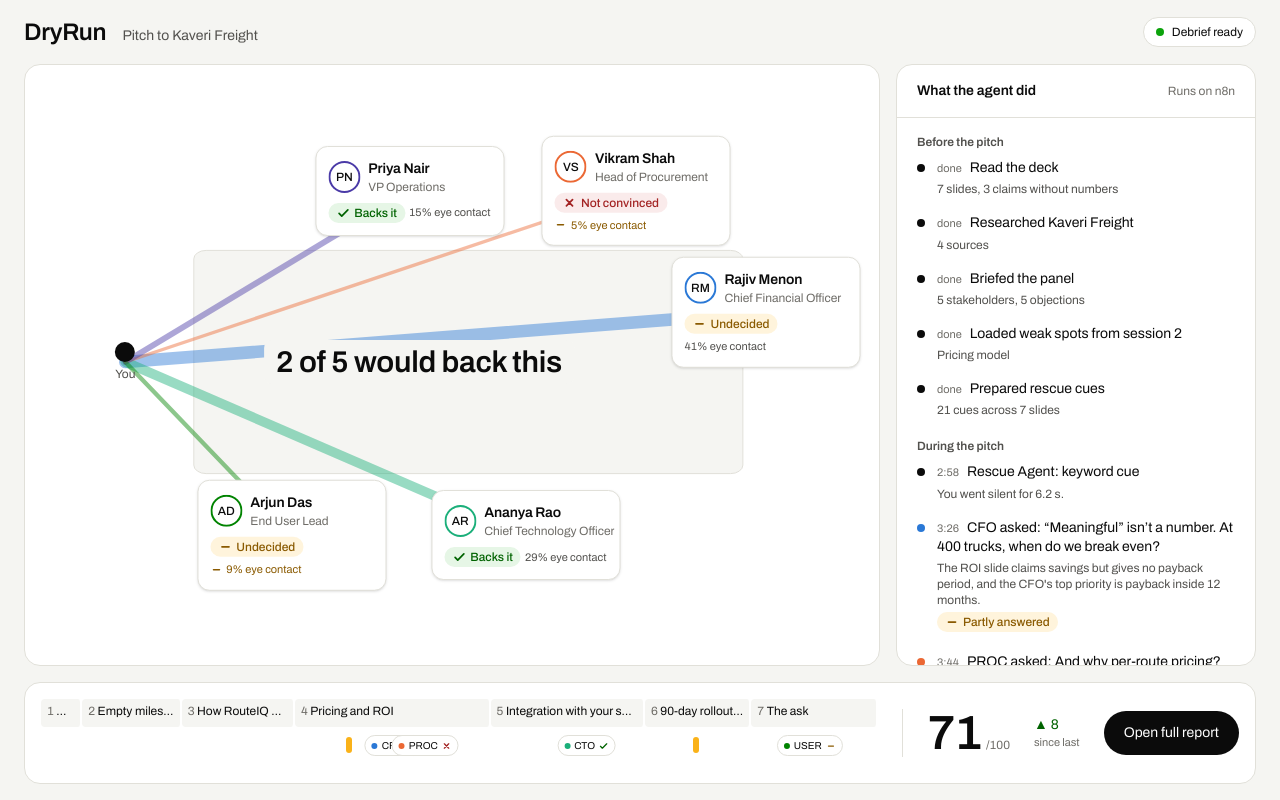
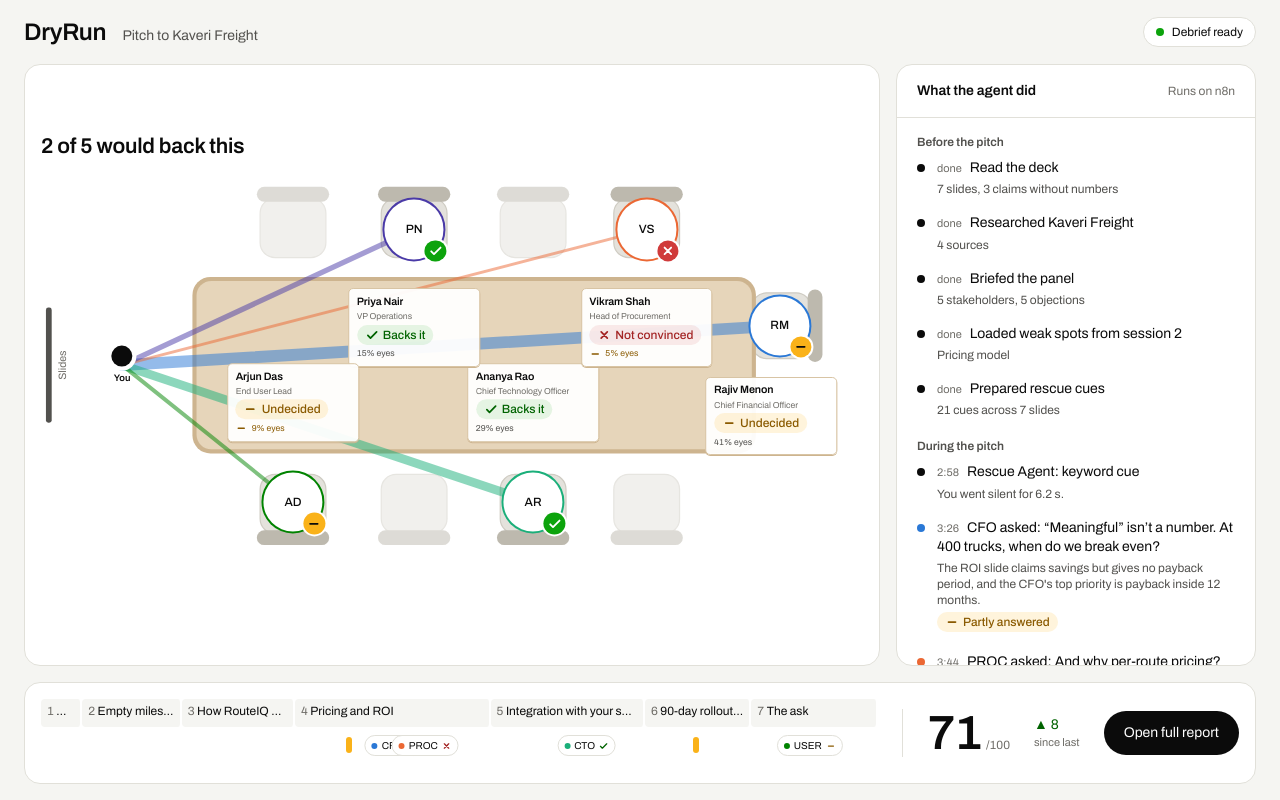
Before and after one commit to aryankalra404/HackSprint, a Next.js app in the folder web/: page /s/demo in a window 1280 px wide. Built offline with nearby package versions, Linux system fonts and the light colour scheme.

Commit message:
draw the dashboard room as an overhead boardroom with chairs and name cards

```diff
--- a/web/src/components/dashboard/RoomBoard.tsx
+++ b/web/src/components/dashboard/RoomBoard.tsx
@@ -2,12 +2,32 @@ import type { PersonaId, SessionRecord } from "@/lib/contract";
 import { PERSONA_STYLE, PRESENTER_SEAT, SEATS, TABLE } from "@/lib/personas";
 import { PersonaAvatar, StancePill, StatusIcon } from "../ui";
 
-// Top-down view of the VR boardroom: presenter on the left, room z runs left to right, x top to bottom.
-const Z = [-8.4, -0.6];
-const X = [-5.95, -3.1];
-const left = (z: number) => ((z - Z[0]) / (Z[1] - Z[0])) * 100;
-const top = (x: number) => ((x - X[0]) / (X[1] - X[0])) * 100;
+// Overhead plan of the VR boardroom, drawn on a fixed 1000 x 560 canvas that scales with the screen.
+// Room z runs left to right (presenter at the screen end), room x top to bottom.
+// The short axis is stretched a little so the name cards fit on the table.
+const W = 1000;
+const H = 560;
+const Z = [-8.35, -0.75];
+const X = [-6.0, -3.08];
+const u = (z: number) => ((z - Z[0]) / (Z[1] - Z[0])) * W;
+const v = (x: number) => ((x - X[0]) / (X[1] - X[0])) * H;
+const pct = (n: number, of: number) => `${(n / of) * 100}%`;
 const LOW_SHARE = 0.1;
+
+const TABLE_BOX = { x: u(TABLE.zMin), y: v(TABLE.xMin), w: u(TABLE.zMax) - u(TABLE.zMin), h: v(TABLE.xMax) - v(TABLE.xMin) };
+const TABLE_MID = v((TABLE.xMin + TABLE.xMax) / 2);
+const HEAD_END = u(TABLE.zMax);
+
+// Chairs around the table that nobody sits in, so it reads as a real boardroom
+const EMPTY_CHAIRS = [
+  { x: -5.4, z: -6.02 },
+  { x: -5.4, z: -3.8 },
+  { x: -3.67, z: -4.9 },
+  { x: -3.67, z: -2.75 },
+];
+
+type Side = "top" | "bottom" | "head";
+const sideOf = (x: number, z: number): Side => (u(z) > HEAD_END ? "head" : v(x) < TABLE_MID ? "top" : "bottom");
 
 interface Props {
   session: SessionRecord;
@@ -20,98 +40,135 @@ export function RoomBoard({ session, onOpen }: Props) {
   const total = dwell ? Object.values(dwell).reduce((a, b) => a + (b ?? 0), 0) || 1 : 1;
   const share = (id: PersonaId) => (dwell ? (dwell[id] ?? 0) / total : null);
   const backing = debrief?.stakeholders.filter((s) => s.stance === "backs").length ?? 0;
-  const presenter = { x: left(PRESENTER_SEAT.z), y: top(PRESENTER_SEAT.x) };
+  const you = { x: u(PRESENTER_SEAT.z), y: v(PRESENTER_SEAT.x) };
 
   return (
-    <div className="relative size-full min-h-[460px]">
-      <svg viewBox="0 0 100 100" preserveAspectRatio="none" className="absolute inset-0 size-full" aria-hidden="true">
-        <rect
-          x={left(TABLE.zMin)}
-          y={top(TABLE.xMin)}
-          width={left(TABLE.zMax) - left(TABLE.zMin)}
-          height={top(TABLE.xMax) - top(TABLE.xMin)}
-          rx={1.5}
-          fill="var(--color-paper)"
-          stroke="var(--color-line)"
-          vectorEffect="non-scaling-stroke"
-        />
+    <div className="relative size-full min-h-[420px]" style={{ containerType: "size" }}>
+      <div
+        className="absolute inset-0 m-auto"
+        style={{ width: `min(100cqw, calc(100cqh * ${W / H}))`, aspectRatio: `${W} / ${H}`, containerType: "inline-size" }}
+      >
+        <svg viewBox={`0 0 ${W} ${H}`} className="absolute inset-0 size-full" aria-hidden="true">
+          {/* Slide screen on the wall behind the presenter */}
+          <rect x={6} y={TABLE_MID - 70} width={7} height={140} rx={3} fill="var(--color-ink-2)" />
+          <text x={30} y={TABLE_MID} transform={`rotate(-90 30 ${TABLE_MID})`} textAnchor="middle" className="fill-muted text-[13px]">
+            Slides
+          </text>
+
+          {EMPTY_CHAIRS.map((c) => (
+            <Chair key={`${c.x},${c.z}`} cx={u(c.z)} cy={v(c.x)} side={sideOf(c.x, c.z)} empty />
+          ))}
+          {bundle.personas.map((p) => (
+            <Chair key={p.id} cx={u(SEATS[p.id].z)} cy={v(SEATS[p.id].x)} side={sideOf(SEATS[p.id].x, SEATS[p.id].z)} />
+          ))}
+
+          {/* Table: light oak with a darker edge */}
+          <rect {...rect(TABLE_BOX)} rx={22} fill="#cdb48f" />
+          <rect x={TABLE_BOX.x + 5} y={TABLE_BOX.y + 5} width={TABLE_BOX.w - 10} height={TABLE_BOX.h - 10} rx={18} fill="#e6d5ba" />
+
+          {/* Where the presenter looked: line weight is share of eye contact */}
           {bundle.personas.map((p) => {
             const s = share(p.id);
             if (s == null) return null;
             return (
               <line
                 key={p.id}
-              x1={presenter.x}
-              y1={presenter.y}
-              x2={left(SEATS[p.id].z)}
-              y2={top(SEATS[p.id].x)}
+                x1={you.x}
+                y1={you.y}
+                x2={u(SEATS[p.id].z)}
+                y2={v(SEATS[p.id].x)}
                 stroke={PERSONA_STYLE[p.id].color}
-              strokeOpacity={0.45}
-              strokeWidth={2 + s * 26}
+                strokeOpacity={0.5}
+                strokeWidth={2 + s * 30}
                 strokeLinecap="round"
-              vectorEffect="non-scaling-stroke"
               />
             );
           })}
         </svg>
 
-      {/* Middle of the table */}
-      <div
-        className="absolute -translate-x-1/2 -translate-y-1/2 text-center"
-        style={{ left: `${(left(TABLE.zMin) + left(TABLE.zMax)) / 2 - 6}%`, top: `${(top(TABLE.xMin) + top(TABLE.xMax)) / 2}%` }}
+        {debrief ? (
+          <p className="absolute top-0 left-0 font-display text-[2.6cqw] leading-none">
+            {backing} of {debrief.stakeholders.length} would back this
+          </p>
+        ) : (
+          <p
+            className="absolute flex -translate-x-1/2 -translate-y-1/2 items-baseline gap-[1cqw] text-[1.2cqw] whitespace-nowrap text-[#6b5641]"
+            style={{ left: pct(TABLE_BOX.x + TABLE_BOX.w * 0.43, W), top: pct(TABLE_MID, H) }}
           >
-        {debrief ? (
-          <p className="rounded-lg bg-paper px-3 py-1 font-display text-2xl xl:text-3xl">{backing} of {debrief.stakeholders.length} would back this</p>
-        ) : (
-          <p className="text-xs text-muted">
-            Join in the headset with
-            <span className="block font-display text-3xl tracking-[0.3em] text-ink xl:text-4xl">{bundle.join_code}</span>
+            Join code
+            <span className="font-display text-[3cqw] leading-none tracking-[0.2em] text-[#4a3826]">{bundle.join_code}</span>
           </p>
         )}
+
+        {/* Presenter */}
+        <div className="absolute flex -translate-x-1/2 -translate-y-1/2 flex-col items-center gap-[0.4cqw]" style={{ left: pct(you.x, W), top: pct(you.y, H) }}>
+          <span className="size-[2.6cqw] rounded-full bg-ink ring-[0.5cqw] ring-surface" aria-hidden="true" />
+          <span className="text-[1.15cqw] font-semibold">You</span>
         </div>
 
-      {/* Presenter */}
-      <div className="absolute flex -translate-x-1/2 -translate-y-1/2 flex-col items-center gap-1" style={{ left: `${presenter.x}%`, top: `${presenter.y}%` }}>
-        <span className="size-5 rounded-full bg-ink" aria-hidden="true" />
-        <span className="text-xs text-ink-2">You</span>
-      </div>
-
-      {/* Seats */}
+        {/* Stakeholders: portrait in the chair, name card on the table in front of them */}
         {bundle.personas.map((p) => {
+          const seat = SEATS[p.id];
+          const side = sideOf(seat.x, seat.z);
           const verdict = debrief?.stakeholders.find((s) => s.persona_id === p.id);
-        const objection = p.objections[0];
           const s = share(p.id);
+          const card =
+            side === "head"
+              ? { left: u(seat.z) - 10, top: v(seat.x) + 62, anchor: "-translate-x-1/2" }
+              : side === "top"
+                ? { left: u(seat.z), top: TABLE_BOX.y + 14, anchor: "-translate-x-1/2" }
+                : { left: u(seat.z), top: TABLE_BOX.y + TABLE_BOX.h - 14, anchor: "-translate-x-1/2 -translate-y-full" };
           return (
+            <div key={p.id}>
               <button
-            key={p.id}
+                type="button"
+                tabIndex={-1}
+                aria-hidden="true"
+                onClick={() => onOpen(p.id)}
+                className="absolute -translate-x-1/2 -translate-y-1/2 rounded-full transition-transform hover:scale-105"
+                style={{ left: pct(u(seat.z), W), top: pct(v(seat.x), H) }}
+              >
+                <PersonaAvatar id={p.id} name={p.display_name} size="7.2cqw" stance={verdict?.stance} />
+              </button>
+              <button
                 type="button"
                 onClick={() => onOpen(p.id)}
-            className="absolute flex w-[23%] max-w-60 -translate-x-1/2 -translate-y-1/2 flex-col gap-2 rounded-xl border border-line bg-surface p-3 text-left shadow-sm hover:border-ink"
-            style={{ left: `${left(SEATS[p.id].z)}%`, top: `${top(SEATS[p.id].x)}%` }}
+                className={`absolute flex w-[16cqw] flex-col gap-[0.35cqw] rounded-[0.6cqw] border border-[#d8c4a4] bg-surface/95 px-[0.9cqw] py-[0.7cqw] text-left shadow-[0_1px_0_#cdb48f] hover:border-ink ${card.anchor}`}
+                style={{ left: pct(card.left, W), top: pct(card.top, H) }}
               >
-            <span className="flex items-center gap-2">
-              <PersonaAvatar id={p.id} name={p.display_name} size={32} />
-              <span className="min-w-0">
-                <span className="block truncate font-display text-sm">{p.display_name}</span>
-                <span className="block truncate text-xs text-muted">{PERSONA_STYLE[p.id].role}</span>
-              </span>
-            </span>
-            {verdict ? (
-              <span className="flex flex-wrap items-center justify-between gap-1">
+                <span className="truncate font-display text-[1.3cqw] leading-tight">{p.display_name}</span>
+                <span className="truncate text-[1.05cqw] leading-tight text-muted">{PERSONA_STYLE[p.id].role}</span>
+                {verdict && (
+                  <span className="flex flex-wrap items-center justify-between gap-[0.3cqw] text-[1.05cqw]">
                     <StancePill stance={verdict.stance} />
                     {s != null && (
-                  <span className={`inline-flex items-center gap-1 text-[11px] ${s < LOW_SHARE ? "text-warn-ink" : "text-ink-2"}`}>
+                      <span className={`inline-flex items-center gap-1 ${s < LOW_SHARE ? "text-warn-ink" : "text-ink-2"}`}>
                         {s < LOW_SHARE && <StatusIcon tone="warn" className="size-3" />}
-                    {Math.round(s * 100)}% eye contact
+                        {Math.round(s * 100)}% eyes
                       </span>
                     )}
                   </span>
-            ) : (
-              objection && <span className="line-clamp-2 text-xs text-ink-2">{objection.text}</span>
                 )}
               </button>
+            </div>
           );
         })}
       </div>
+    </div>
   );
 }
+
+function rect(b: { x: number; y: number; w: number; h: number }) {
+  return { x: b.x, y: b.y, width: b.w, height: b.h };
+}
+
+// Top-down office chair: seat, with the backrest on the side away from the table
+function Chair({ cx, cy, side, empty = false }: { cx: number; cy: number; side: Side; empty?: boolean }) {
+  const rotate = side === "top" ? 0 : side === "bottom" ? 180 : 90;
+  return (
+    <g transform={`translate(${cx} ${cy}) rotate(${rotate})`} opacity={empty ? 0.5 : 1}>
+      <rect x={-40} y={-38} width={80} height={72} rx={18} fill="#e4e2dc" stroke="#cfccc3" strokeWidth={1.5} />
+      <rect x={-44} y={-52} width={88} height={18} rx={9} fill="#bdb9ae" />
+    </g>
+  );
+}
--- a/web/src/components/ui.tsx
+++ b/web/src/components/ui.tsx
@@ -1,6 +1,6 @@
 import type { ReactNode } from "react";
 import type { PersonaId, StakeholderVerdict, Verdict } from "@/lib/contract";
-import { PERSONA_STYLE } from "@/lib/personas";
+import { PERSONA_PORTRAIT, PERSONA_STYLE } from "@/lib/personas";
 
 export function Card({ title, aside, children, className = "" }: { title?: string; aside?: ReactNode; children: ReactNode; className?: string }) {
   return (
@@ -16,19 +16,44 @@ export function Card({ title, aside, children, className = "" }: { title?: strin
   );
 }
 
-export function PersonaAvatar({ id, name, size = 40 }: { id: PersonaId; name: string; size?: number }) {
+// Portrait rendered from the VR avatar when there is one, initials otherwise.
+// With a stance, a small badge on the ring shows the verdict (the label sits next to it).
+export function PersonaAvatar({
+  id,
+  name,
+  size = 40,
+  stance,
+}: {
+  id: PersonaId;
+  name: string;
+  size?: number | string;
+  stance?: StakeholderVerdict["stance"];
+}) {
   const initials = name
     .split(" ")
     .map((w) => w[0])
     .join("")
     .slice(0, 2);
+  const portrait = PERSONA_PORTRAIT[id];
+  const tone = stance && STANCE[stance][0];
   return (
-    <span
-      aria-hidden="true"
-      className="inline-flex shrink-0 items-center justify-center rounded-full bg-surface text-xs font-medium text-ink"
-      style={{ width: size, height: size, boxShadow: `inset 0 0 0 2px ${PERSONA_STYLE[id].color}` }}
-    >
-      {initials}
+    <span aria-hidden="true" className="relative inline-flex shrink-0" style={{ width: size, height: size }}>
+      <span
+        className="inline-flex size-full items-center justify-center overflow-hidden rounded-full bg-surface text-xs font-medium text-ink"
+        style={{ boxShadow: `0 0 0 2px ${PERSONA_STYLE[id].color}` }}
+      >
+        {portrait ? (
+          // eslint-disable-next-line @next/next/no-img-element -- small static files, sized by the parent
+          <img src={portrait} alt="" className="size-full object-cover" />
+        ) : (
+          initials
+        )}
+      </span>
+      {tone && (
+        <span className={`absolute -right-[4%] -bottom-[4%] flex size-[36%] items-center justify-center rounded-full ring-2 ring-surface ${BADGE[tone]}`}>
+          <StatusIcon tone={tone} className="size-[70%]" />
+        </span>
+      )}
     </span>
   );
 }
@@ -49,6 +74,8 @@ const TONE: Record<Tone, { ink: string; bg: string }> = {
   warn: { ink: "text-warn-ink", bg: "bg-warn/15" },
   bad: { ink: "text-bad-ink", bg: "bg-bad/10" },
 };
+
+const BADGE: Record<Tone, string> = { good: "bg-good text-surface", warn: "bg-warn text-ink", bad: "bg-bad text-surface" };
 
 export function StatusIcon({ tone, className = "size-3.5" }: { tone: Tone; className?: string }) {
   const d = { good: "M3 8.5l3 3 7-7", warn: "M4 8h8", bad: "M4.5 4.5l7 7M11.5 4.5l-7 7" }[tone];
--- a/web/src/lib/personas.ts
+++ b/web/src/lib/personas.ts
@@ -11,6 +11,10 @@ export const PERSONA_STYLE: Record<PersonaId, { role: string; short: string; col
   end_user_lead: { role: "End User Lead", short: "USER", color: "#008300" },
 };
 
+// Head shots rendered from the VR avatars (Unity: Tools > DryRun > Capture Web Shots).
+// Seats are fixed per role, so the portrait follows the role, not the generated name.
+export const PERSONA_PORTRAIT: Partial<Record<PersonaId, string>> = {};
+
 // Seat positions from the VR boardroom (world x, z in metres). See docs/VR_CLIENT.md.
 export const SEATS: Record<PersonaId, { x: number; z: number }> = {
   cfo: { x: -4.79, z: -1.52 },
```
Lines whose indentation alone changed are shown as unchanged.
